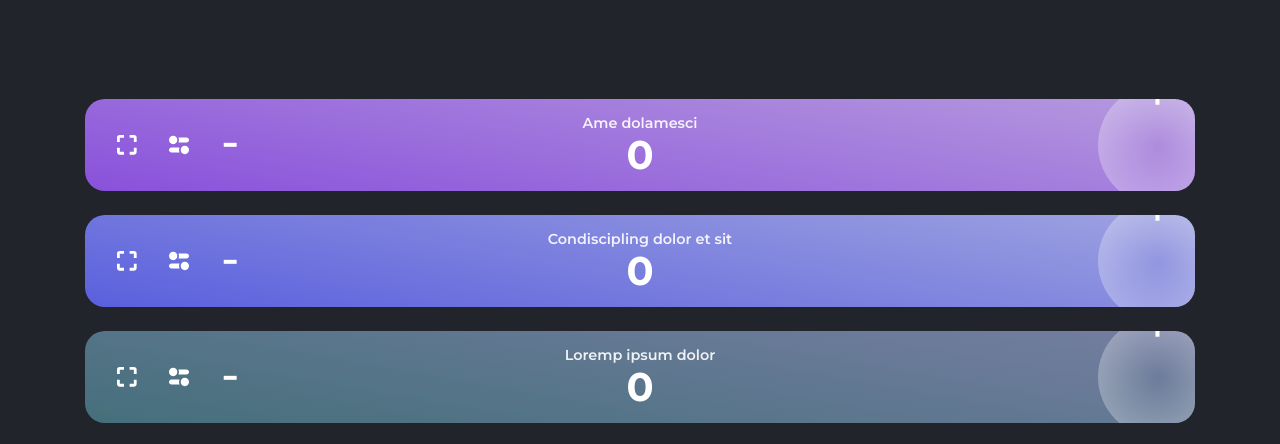
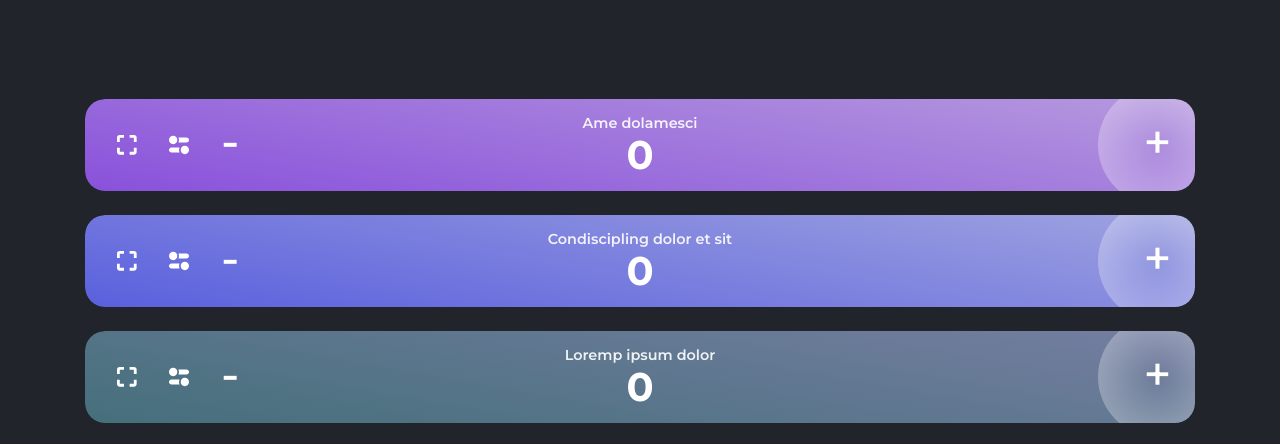
Before and after one commit to delalys/counter, a React (Create React App) app: page / in a window 1280 px wide. Shown: the part 353-797 px from the top of the page. Built offline with nearby package versions, Linux system fonts and the light colour scheme.

Commit message:
- fixed : bug on responsve: overflow and button tag

```diff
--- a/src/scss/blocks/_element.scss
+++ b/src/scss/blocks/_element.scss
@@ -27,6 +27,7 @@ $full-screen-btn-size: 20px;
     }
 
     &__bg {
+        border-radius: $el-border-radius;
         width: 100%;
         height: 100%;
         position: absolute;
@@ -112,7 +113,7 @@ $full-screen-btn-size: 20px;
         background-color:transparent;
         outline:none;
         font-size: 3em;
-        line-height: 1em;
+        line-height: 3em;
         font-weight: 500;
         position: relative;
         z-index: 2;
```
Also changed, not shown: 1 other file (tests, documents, lock files or other folders).
